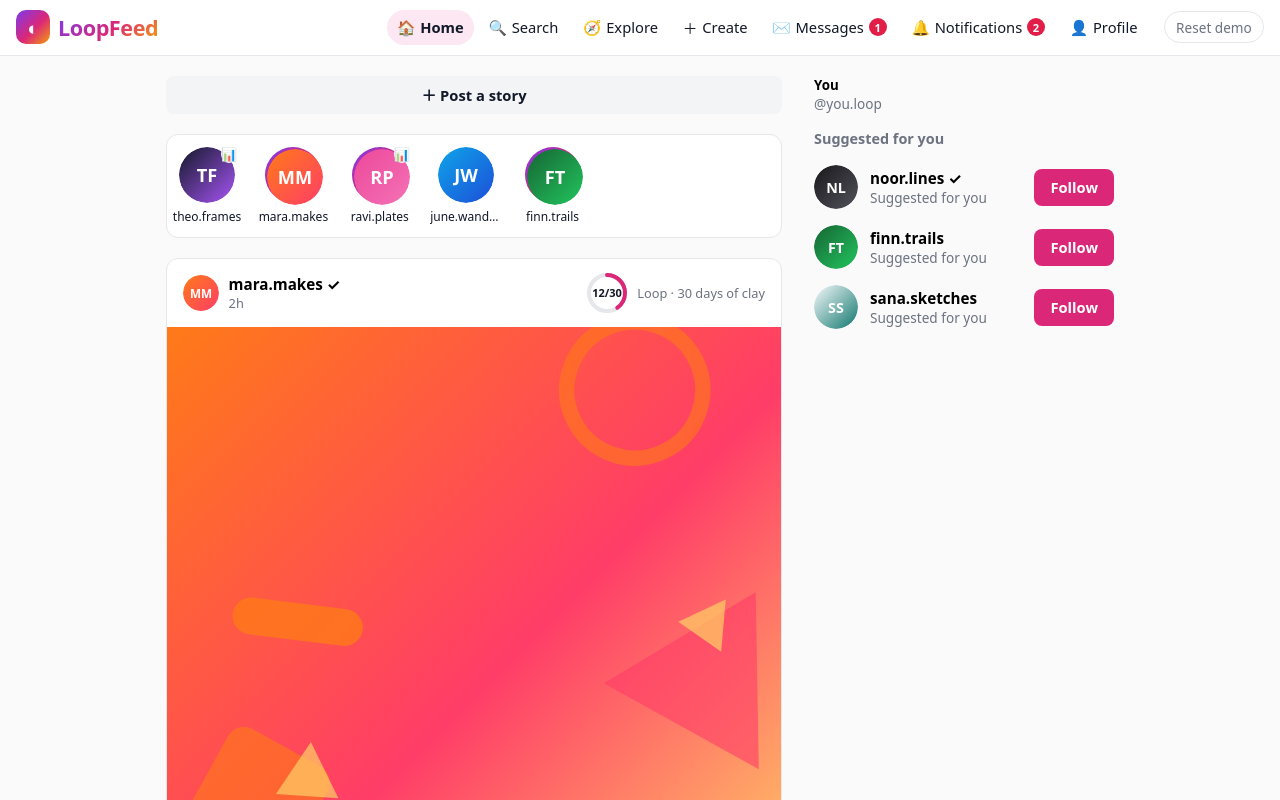
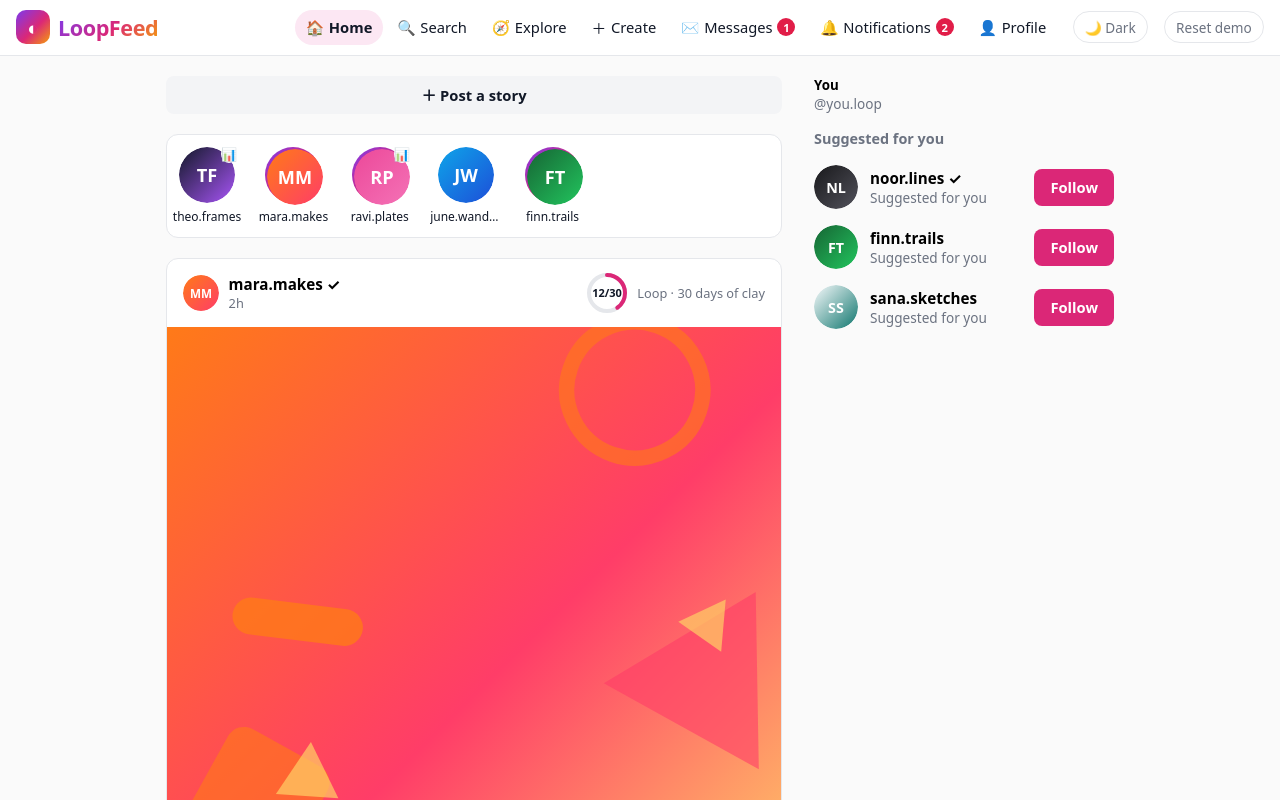
Before and after one commit to iamkorvynn/loopfeed, a React (Vite) app: page / in a window 1280 px wide. Shown: the top 800 px of the page. Built offline with nearby package versions, Linux system fonts and the light colour scheme.

Commit message:
feat: dark-mode toggle in the nav bar

```diff
--- a/src/components/NavBar.tsx
+++ b/src/components/NavBar.tsx
@@ -1,3 +1,6 @@
+import { useState } from 'react'
+import { getTheme, setTheme, type Theme } from '../utils/theme'
+
 export type View = 'feed' | 'explore' | 'create' | 'messages' | 'notifications' | 'profile' | 'search'
 
 interface NavBarProps {
@@ -18,8 +21,14 @@ const ITEMS: { view: View; label: string; icon: string }[] = [
   { view: 'profile', label: 'Profile', icon: '👤' },
 ]
 
-/** Top navigation bar with unread badges and a demo reset. */
+/** Top navigation bar with unread badges, dark-mode toggle and demo reset. */
 export function NavBar({ view, onNavigate, unreadDms, unreadNotifs, onResetDemo }: NavBarProps) {
+  const [theme, setThemeState] = useState<Theme>(() => getTheme())
+  const toggleTheme = () => {
+    const next: Theme = theme === 'dark' ? 'light' : 'dark'
+    setTheme(next)
+    setThemeState(next)
+  }
   return (
     <header className="navbar">
       <button type="button" className="brand" onClick={() => onNavigate('feed')} aria-label="LoopFeed home">
@@ -48,6 +57,15 @@ export function NavBar({ view, onNavigate, unreadDms, unreadNotifs, onResetDemo
       <button
         type="button"
         className="reset-btn"
+        onClick={toggleTheme}
+        aria-label={theme === 'dark' ? 'Switch to light mode' : 'Switch to dark mode'}
+        title="Toggle dark mode"
+      >
+        {theme === 'dark' ? '☀️ Light' : '🌙 Dark'}
+      </button>
+      <button
+        type="button"
+        className="reset-btn"
         onClick={onResetDemo}
         title="Reset the demo data to its original seeded state"
       >
```
